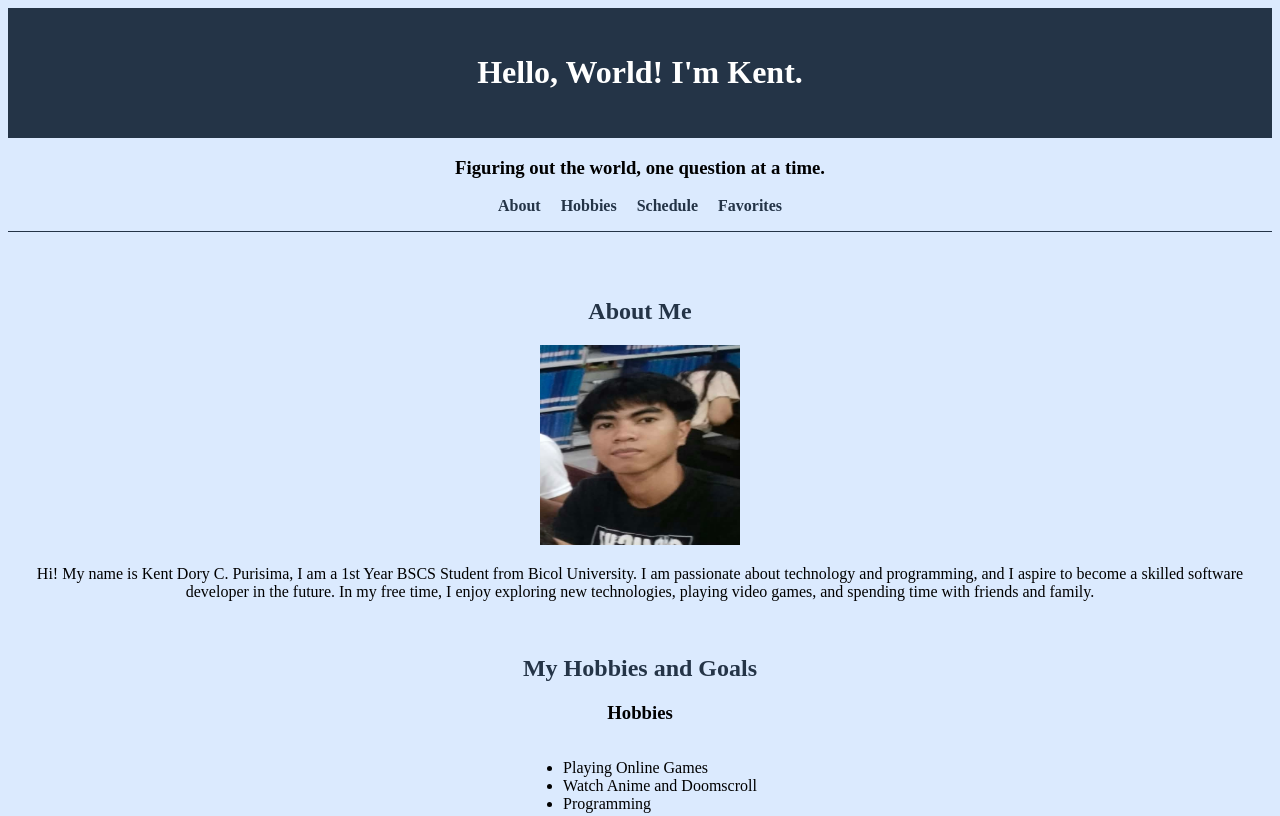
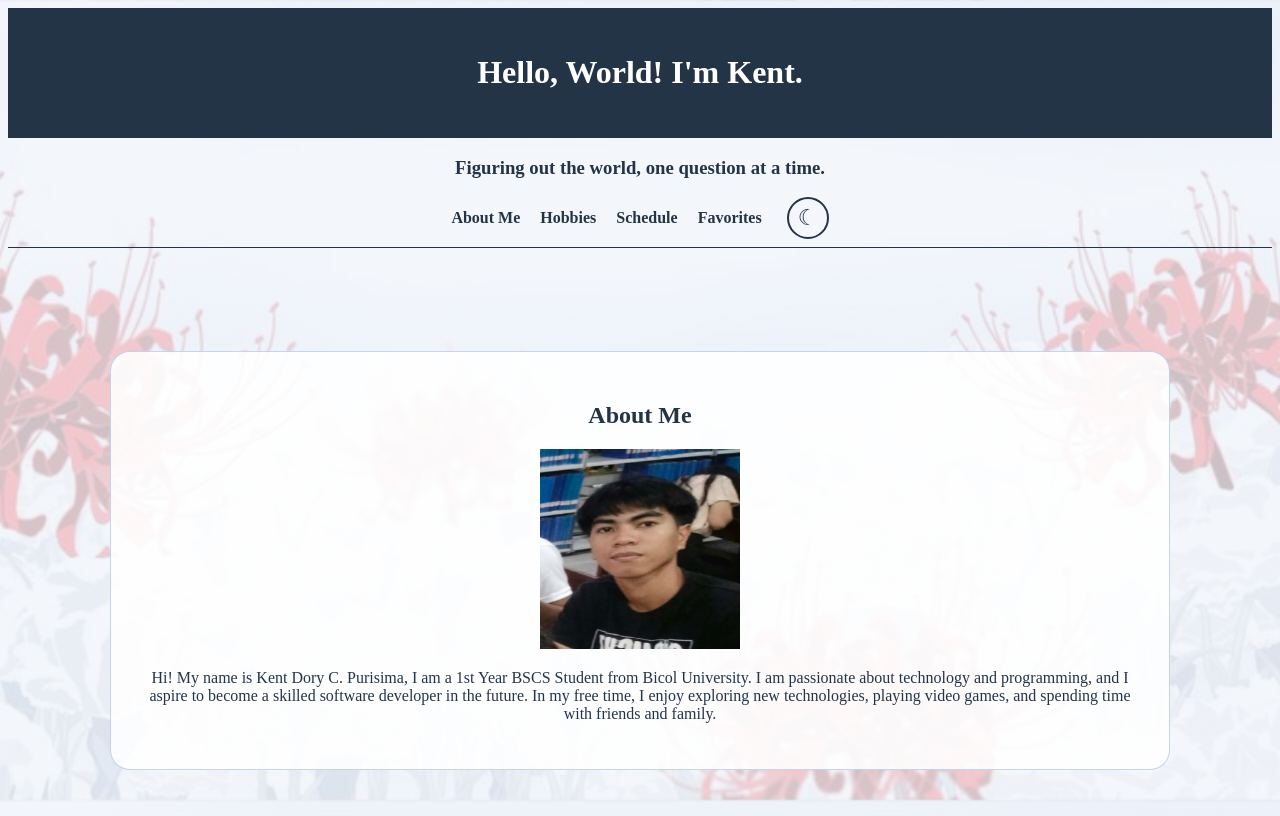
Before and after one commit to StarrkkSX/ITC, a plain HTML site: page index.html in a window 1280 px wide. Shown: the top 816 px of the page. Drawn offline with Linux system fonts and the light colour scheme.

Commit message:
Commitment

```diff
--- a/index.html
+++ b/index.html
@@ -13,32 +13,34 @@
     <h1>Hello, World! I'm Kent.</h1>
 </header>
 <h3>Figuring out the world, one question at a time.</h3>
-<nav>
-    <ul>
-        <li>
-            <a href="#about">About</a>
-        </li>
-        <li>
-            <a href="#hobbies">Hobbies</a>
-        </li>
-        <li>
-            <a href="#sched">Schedule</a>
-        </li>
-        <li>
-            <a href="#fav">Favorites</a>
-        </li>
-    </ul>
-</nav>
+<div class="nav-container">
+    <nav>
+        <ul>
+            <li><a href="#about">About Me</a></li>
+            <li><a href="#hobbies">Hobbies</a></li>
+            <li><a href="#sched">Schedule</a></li>
+            <li><a href="#fav">Favorites</a></li>
+        </ul>
+    </nav>
+
+    <button id="themeToggle" class="theme-toggle" type="button">
+        <span id="themeIcon">☾</span>
+    </button>
+
+</div>
 <hr>
 <main>
 <br>
+<section class="card">
     <h2 id="about">About Me</h2>
     <img src="kent.jpg" alt="My Photo" width="200" height="200">
     <p>Hi! My name is Kent Dory C. Purisima, I am a 1st Year BSCS Student from Bicol University. I am passionate about technology and programming, and I aspire to become a skilled software developer in the future. In my free time, I enjoy exploring new technologies, playing video games, and spending time with friends and family.</p>
+</section>
     <!-- The img tag displays an image using the name of the image file or the file path-->
 <br>
-    <H2 id="hobbies">My Hobbies and Goals</H2>
-    <H3>Hobbies</H3>
+<section class="card">
+    <h2 id="hobbies">My Hobbies and Goals</h2>
+    <h3>Hobbies</h3>
     <ul>
         <li>Playing Online Games</li>
         <li>Watch Anime and Doomscroll</li>
@@ -50,7 +52,9 @@
         <li>Finish my Degree</li>
         <li>Become a Software Developer/Engineer</li>
     </ol>
+</section>
 <br>
+<section class="card">
     <h2 id="sched">My Class Schedule</h2>
     <table>
         <thead>
@@ -102,7 +106,9 @@
         </tbody>
     </table>
     <!--tr creates the table row, th defines the header in the table, and td is the individual cell in a row that holds the contents like text and links-->
+</section>
 <br>
+<section class="card">
     <h2 id="fav">My Favorites</h2>
     <ul>
         <li>Favorite Color: Blue</li>
@@ -115,10 +121,12 @@
         <a href="https://anikototv.to/" target="_blank" rel="noopener">Anikototv</a> is a website I enjoy visiting because I can watch all the anime I like for free with little to no ads.
     </p>
     <!-- The href attribute specifies the destination that a link opens when clicked. -->
-    </main>
+</section>
+</main>
 
     <footer>
         <p>Made by Kent Dory C. Purisima for CS 101, Bicol University.</p>
     </footer>
+<script src="script.js"></script>
 </body>
 </html>
--- /dev/null
+++ b/script.js
@@ -0,0 +1,14 @@
+const themeToggle = document.getElementById("themeToggle");
+const themeIcon = document.getElementById("themeIcon");
+
+themeToggle.addEventListener("click", function () {
+
+    document.body.classList.toggle("dark-theme");
+
+    if (document.body.classList.contains("dark-theme")) {
+        themeIcon.textContent = "☀";
+    } else {
+        themeIcon.textContent = "⏾";
+    }
+
+});
--- a/style.css
+++ b/style.css
@@ -1,26 +1,102 @@
+:root {
+    --bg-color: #dbeafe;
+    --text-color: #243447;
+    --header-color: #243447;
+    --header-text: white;
+    --border-color: #243447;
+    --bg-image: url("tokyo-light.jpg");
+    --bg-overlay: rgba(240, 244, 250, 0.78);
+    --container-bg: rgba(255, 255, 255, 0.88);
+    --container-border: rgba(71, 118, 199, 0.3);
+}
+
+body.dark-theme {
+    --bg-color: #121212;
+    --text-color: #e5e7eb;
+    --header-color: #1e293b;
+    --header-text: white;
+    --border-color: #64748b;
+    --bg-image: url("tokyo-dark.jpg");
+    --bg-overlay: rgba(8, 8, 12, 0.55);
+    --container-bg: rgba(20, 25, 38, 0.88);
+    --container-border: rgba(145, 184, 255, 0.25);
+}
 header {
-    /* This line styles my header section, it changes the background color, the color of the text, and the padding size */
-    background-color: #243447;
-    color: white;
+    background-color: var(--header-color);
+    color: var(--header-text);
     padding: 25px;
 }
+.theme-toggle {
+    background-color: transparent;
+    border: 2px solid currentColor;
+    border-radius: 50%;
+    width: 42px;
+    height: 42px;
+    font-size: 22px;
+    cursor: pointer;
+    color: inherit;
+    transition: transform 0.3s ease;
+    flex-shrink: 0;
+}
+
+.theme-toggle:hover {
+    transform: rotate(20deg);
+}
 main {
+    max-width: 880px;
+    margin: 40px auto;
     padding: 20px;
+    box-sizing: border-box;
 }
 body {
     text-align: center;
-    background-color: #dbeafe;
+    background-color: var(--bg-color);
+
+    background-image:
+        linear-gradient(var(--bg-overlay), var(--bg-overlay)),
+        var(--bg-image);
+
+    background-size: cover;
+    background-position: center;
+    background-repeat: no-repeat;
+    background-attachment: fixed;
+
+    color: var(--text-color);
+    transition: background-color 0.3s, color 0.3s;
+}
+.content-card {
+    background: var(--container-bg);
+    border: 1px solid var(--container-border);
+
+    border-radius: 40px;
+    padding: 35px;
+    margin-bottom: 30px;
+
+    box-shadow: 0 8px 25px rgba(0, 0, 0, 0.12);
+
+    backdrop-filter: blur(12px);
+    -webkit-backdrop-filter: blur(12px);
+
+    text-align: center;
 }
 hr {
     border: none;
     height: 1px;
-    background-color: #243447;
+    background-color: var(--border-color);
 }
 h2 {
-    color: #243447;
+    color: var(--text-color);
+}
+.nav-container {
+    display: flex;
+    align-items: center;
+    justify-content: center;
+    gap: 25px;
+}
+.nav-container nav ul {
+    margin: 0;
 }
 nav ul {
-    /* This line adjust my navigation links horizontally*/
     display: flex;
     justify-content: center;
     gap: 20px;
@@ -28,7 +104,6 @@ nav ul {
     padding: 0;
 }
 nav a {
-    /* This line styles my navigation links, changes the colors, remove the underlines, make the text bold, and I added a transition hover effect heheh*/
     color: #243447;
     text-decoration: none;
     font-weight: bold;
@@ -43,13 +118,40 @@ table {
     border: 1px solid;
 }
 th, td {
-    border: 1px solid #243447;
+    border: 1px solid var(--border-color);
     padding: 10px;
 }
 ul, ol {
     text-align: left;
     display: inline-block;
 }
+.card {
+    background-color: var(--container-bg);
+    border: 1px solid var(--container-border);
+    border-radius: 20px;
+    padding: 30px;
+    margin: 25px auto;
+    max-width: 1000px;
+}
+/* Center the overall content */
+main {
+    max-width: 1100px;
+    margin: 40px auto;
+    padding: 20px;
+}
+
+
+/* Light mode */
+:root {
+    --container-bg: rgba(255, 255, 255, 0.88);
+    --container-border: rgba(71, 118, 199, 0.3);
+}
+
+/* Dark mode */
+body.dark-theme {
+    --container-bg: rgba(20, 25, 38, 0.88);
+    --container-border: rgba(145, 184, 255, 0.25);
+}
 footer {
     background-color: #243447;
     color: white;
```
Also changed, not shown: practice.html (added, +16 -0 lines), tokyo-dark.jpg (added), tokyo-light.jpg (added), 2 other files.
